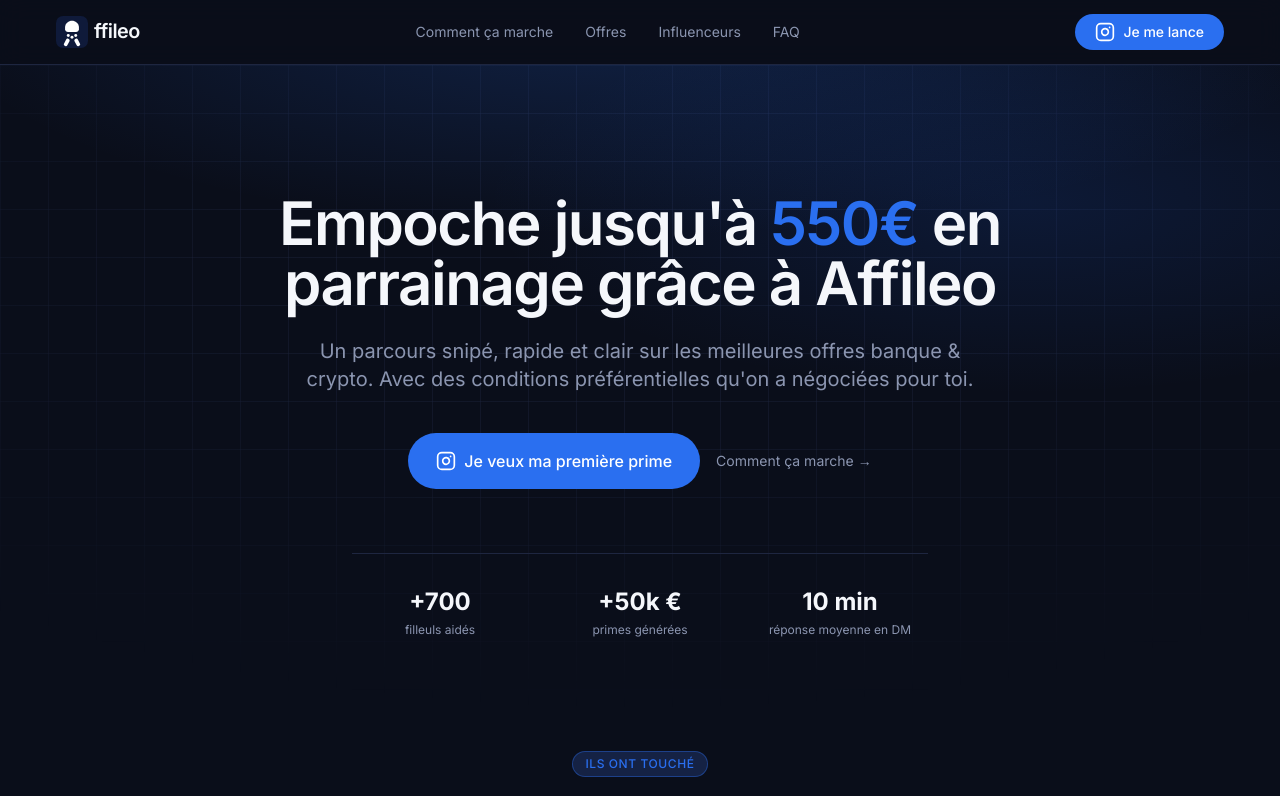
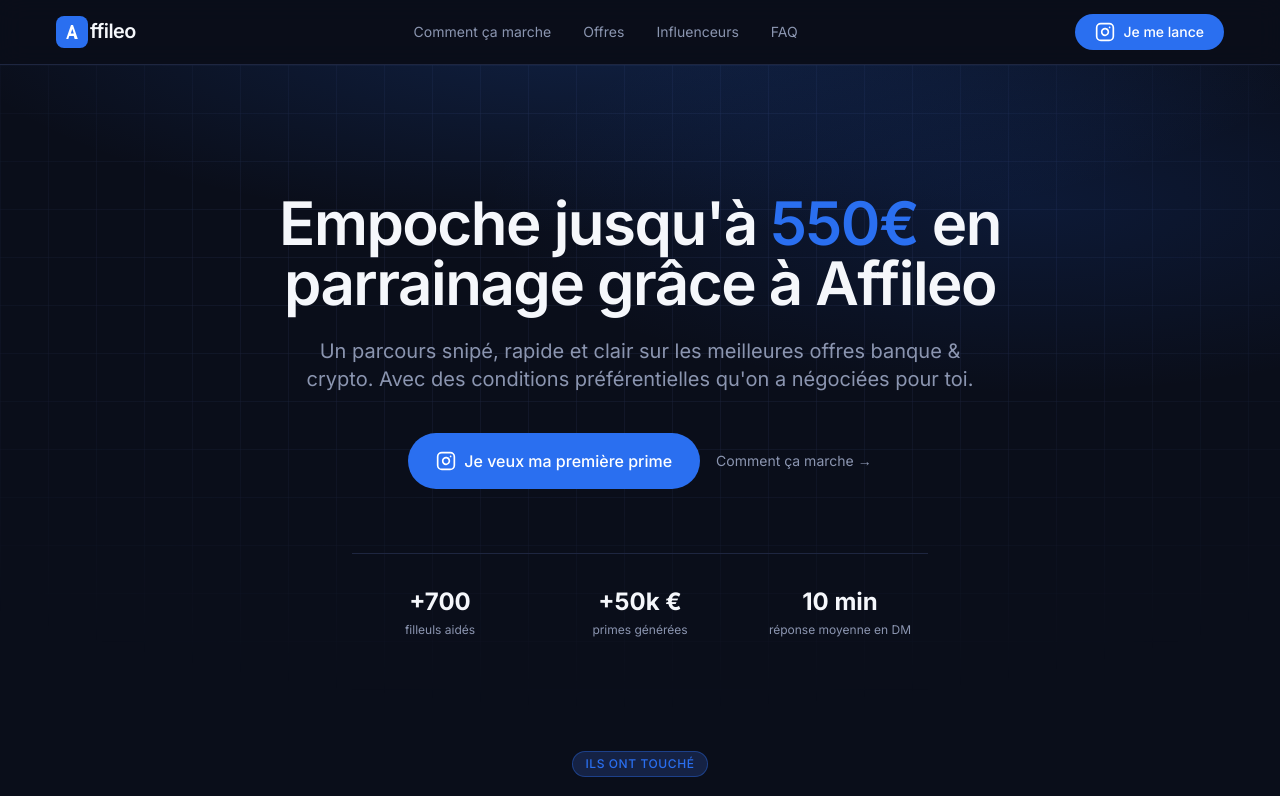
Before and after one commit to Romscout/Affileo-V3, a Next.js app: page / in a window 1280 px wide. Shown: the top 796 px of the page. Built offline with nearby package versions, Linux system fonts and the light colour scheme; no server answers.

Commit message:
Initial v3

```diff
--- a/src/components/Logo.tsx
+++ b/src/components/Logo.tsx
@@ -5,78 +5,28 @@
 };
 
 /**
- * Logo Affileo — SVG vectoriel inline (scalable, ne pixelise jamais).
- *
- * Le "A" est composé de quatre éléments géométriques inspirés du logo perso :
- *  1. Une goutte arrondie en haut (le sommet du A)
- *  2. Trois cercles blancs centrés (la barre transverse stylisée)
- *  3. Deux jambes obliques en bas (les pieds du A)
- *
- * Tout est dans un fond carré arrondi bleu marine.
- * Le texte "ffileo" est juxtaposé pour former le mot "Affileo" en lecture.
- *
- * Pour modifier les couleurs, éditer les `fill=` ci-dessous.
+ * Logo Affileo — version simple : carré bleu arrondi avec un A blanc.
+ * Le "ffileo" est juxtaposé en typo pour former le mot "Affileo".
  */
-export function Logo({ size = 40, withText = true, className = "" }: Props) {
+export function Logo({ size = 32, withText = true, className = "" }: Props) {
   return (
-    <div className={`inline-flex items-center gap-1.5 ${className}`}>
+    <div className={`inline-flex items-center gap-0.5 ${className}`}>
       <svg
         width={size}
         height={size}
-        viewBox="0 0 120 120"
+        viewBox="0 0 32 32"
         fill="none"
         xmlns="http://www.w3.org/2000/svg"
         aria-label="Affileo"
         style={{ display: "block", flexShrink: 0 }}
       >
-        {/* Fond carré arrondi bleu marine */}
-        <rect width="120" height="120" rx="26" fill="#0F1A3A" />
-
-        {/* Goutte en haut (sommet du A) — forme arrondie qui s'élargit vers la base */}
+        <rect width="32" height="32" rx="8" fill="#2A6FF0" />
+        {/* "A" blanc simple et lisible */}
         <path
-          d="M60 18
-             C 73 18 84 27 86 41
-             L 86 50
-             C 86 56 81 60 75 60
-             L 45 60
-             C 39 60 34 56 34 50
-             L 34 41
-             C 36 27 47 18 60 18 Z"
-          fill="white"
-        />
-
-        {/* 3 cercles au centre — disposition triangulaire vers le bas */}
-        <circle cx="46" cy="73" r="5.5" fill="white" />
-        <circle cx="60" cy="80" r="5.5" fill="white" />
-        <circle cx="74" cy="73" r="5.5" fill="white" />
-
-        {/* Deux jambes obliques (les pieds du A) — pillules inclinées */}
-        <path
-          d="M30 104
-             L 38 88
-             C 39.5 85 43 84 46 85.5
-             L 48 86.5
-             C 51 88 52 92 50.5 95
-             L 42.5 110
-             C 41 113 37.5 114 34.5 112.5
-             L 32.5 111.5
-             C 29.5 110 28.5 106.5 30 104 Z"
-          fill="white"
-        />
-        <path
-          d="M90 104
-             L 82 88
-             C 80.5 85 77 84 74 85.5
-             L 72 86.5
-             C 69 88 68 92 69.5 95
-             L 77.5 110
-             C 79 113 82.5 114 85.5 112.5
-             L 87.5 111.5
-             C 90.5 110 91.5 106.5 90 104 Z"
+          d="M10.2 23L15 9h2l4.8 14h-3.1l-0.95-3h-4.5l-0.95 3h-2.9zm4.6-5.4h3l-1.5-4.7-1.5 4.7z"
           fill="white"
         />
       </svg>
-
       {withText && (
         <span
           className="font-semibold tracking-tight text-ink leading-none"
--- a/src/lib/config.ts
+++ b/src/lib/config.ts
@@ -7,12 +7,14 @@
     "Empoche jusqu'à 550€ en parrainage banque & crypto avec Affileo. Parcours snipé, conditions préférentielles, on t'accompagne en DM Insta.",
   url: "https://affileo.fr",
   email: "contact@affileo.fr",
-  instagramHandle: process.env.NEXT_PUBLIC_INSTAGRAM_HANDLE || "affileo.io",
+  // Handle Insta HARDCODÉ pour éviter tout override accidentel via env var.
+  instagramHandle: "affileo.io",
   metaPixelId: process.env.NEXT_PUBLIC_META_PIXEL_ID || "",
 };
 
 // Lien direct vers la messagerie Insta avec ref param.
-// Le ref param peut être détecté par ManyChat pour déclencher un Welcome auto.
+// `?ref=site_cta` permet à ManyChat de déclencher un message d'accueil automatique
+// (à configurer côté ManyChat → Settings → Refs → ajouter "site_cta" → flow Welcome).
 export const INSTAGRAM_DM_URL = `https://ig.me/m/${SITE_CONFIG.instagramHandle}?ref=site_cta`;
 
 export const NAV_LINKS = [
```
